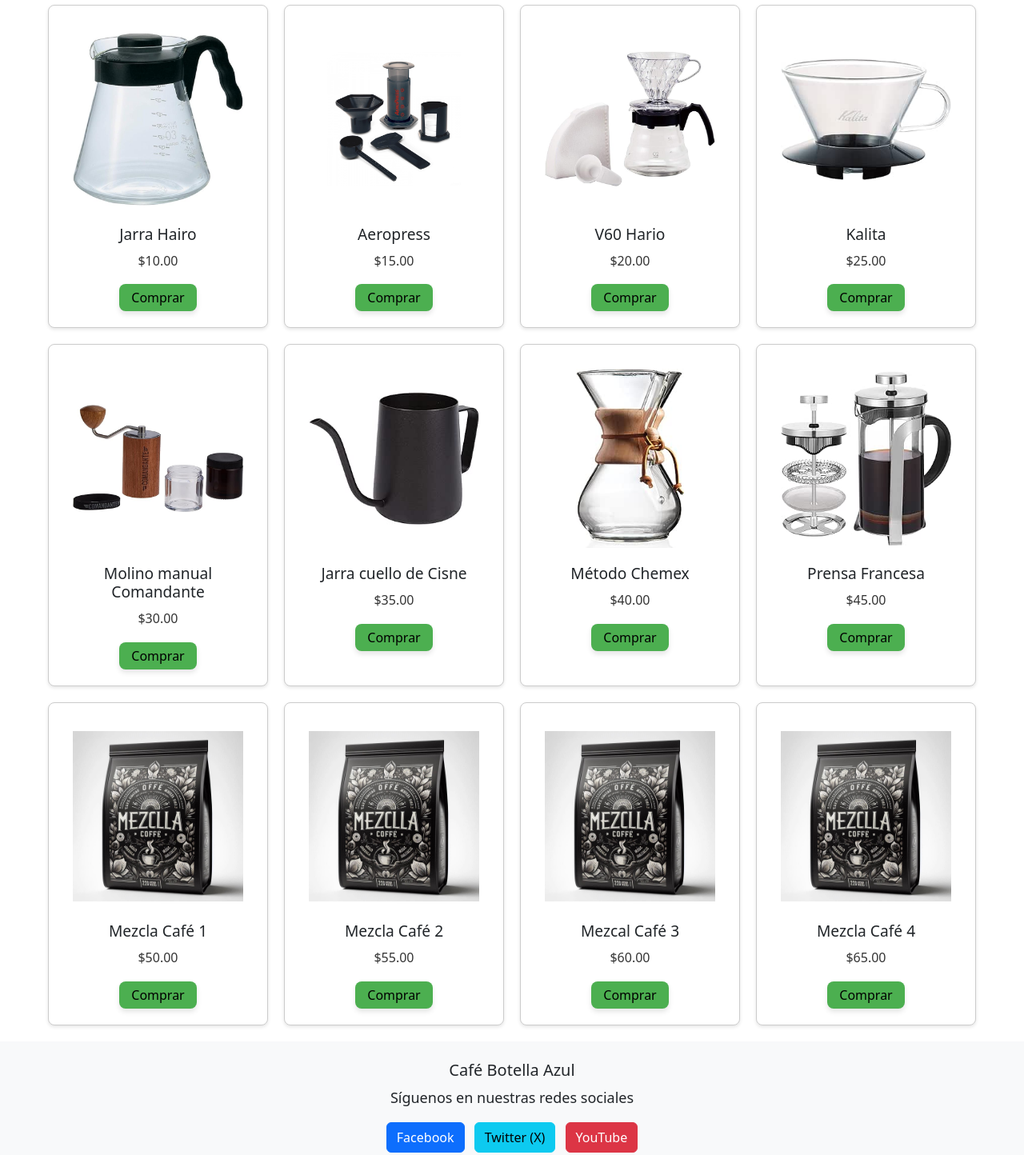
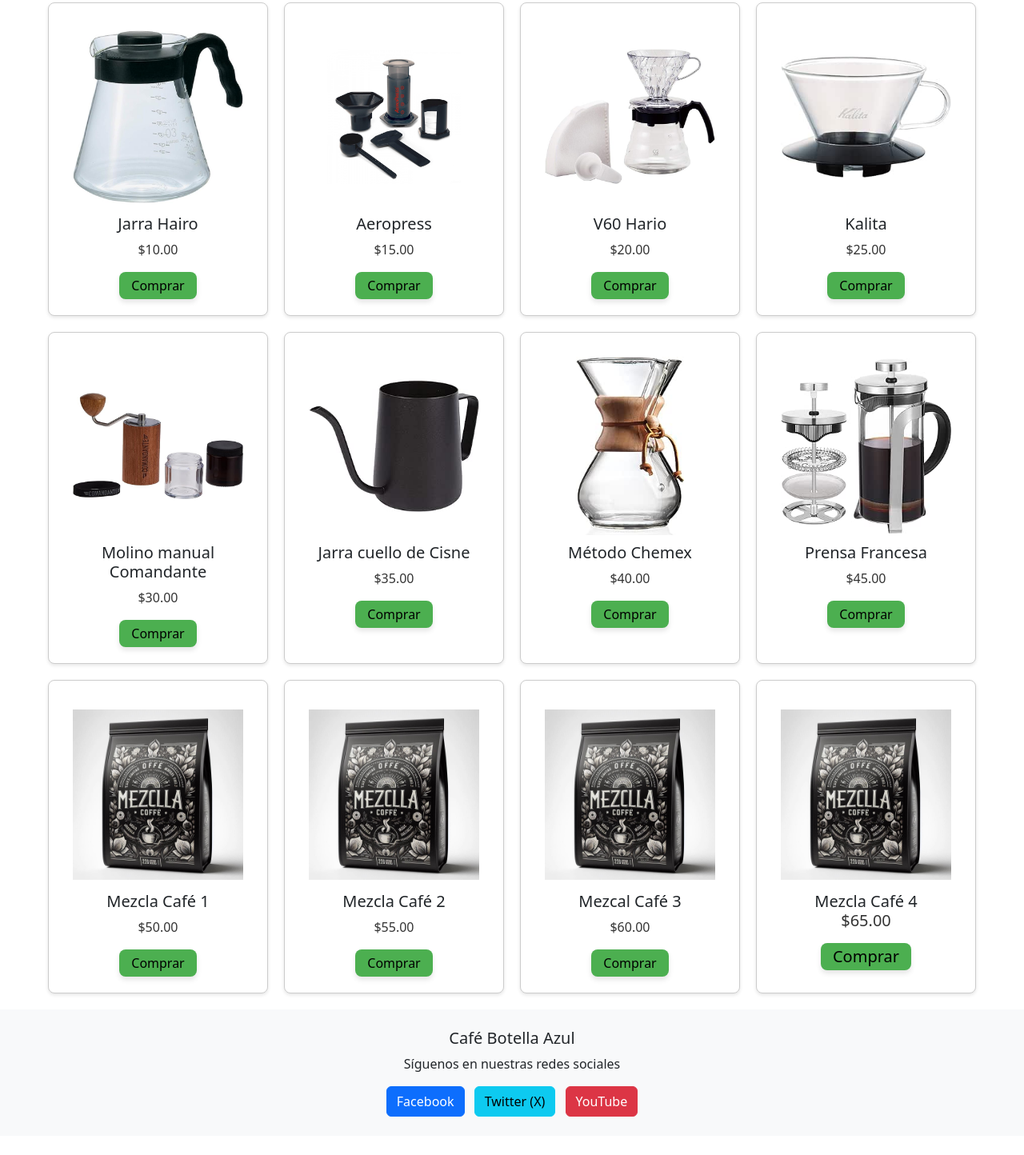
Before and after one commit to MarcoOctavio/PFVenegas, a plain HTML site: page pages/shop.html in a window 1280 px wide. Shown: the part 129-1573 px from the top of the page at 80% size. After the commit the page ends 1549 px from the top, so only its background shows below. Drawn offline with Linux system fonts and the light colour scheme.

Commit message:
Features related to SEO and minor fixes

```diff
--- a/css/style.css
+++ b/css/style.css
@@ -30,7 +30,7 @@
     height: auto;
     object-fit: cover;
 }
-
+/* Formato de Grilla */
 .product-grid {
     display: grid;
     grid-template-columns: repeat(4, 1fr);
@@ -86,8 +86,12 @@
 .shopping-btn:active{
     transform: scale(0.95);
 }
+
+
+
+
 /*class "textBocks"*/
-.textBlocks{
+/* .textBlocks{
     color: black;
     background-color: aliceblue;
     position: relative;
@@ -178,4 +182,4 @@
 
 .btn-social {
     margin-top: 10px;
-}
+} */
--- a/pages/about.html
+++ b/pages/about.html
@@ -7,6 +7,7 @@
     <link rel="stylesheet" href="../css/style.css">
     <link rel="shortcut icon" href="./assets/images/anchor.svg" type="image/x-icon">
     <link rel="stylesheet" href="../css/bootstrap.min.css">
+    <link rel="shortcut icon" href="./assets/images/anchor.svg" type="image/x-icon">
 </head>
 <body>
     <nav class="navbar navbar-expand-lg navbar-light bg-light">
@@ -78,6 +79,8 @@
           <select id="inputState" class="form-select">
             <option selected>Choose...</option>
             <option>...</option>
+            <option>Mexico City</option>
+            <option>Buenos Aires</option>
           </select>
         </div>
         <div class="col-md-2">
@@ -93,7 +96,7 @@
           </div>
         </div>
         <div class="col-12">
-          <button type="submit" class="btn btn-primary">Sign in</button>
+          <button type="submit" class="btn btn-primary">Register</button>
         </div>
       </form>
 
--- a/pages/shop.html
+++ b/pages/shop.html
@@ -3,10 +3,15 @@
 <head>
     <meta charset="UTF-8">
     <meta name="viewport" content="width=device-width, initial-scale=1.0">
-    <title>Shop</title>
+    <title>Coffee-Shop - Café Botella Azul</title>
     <link rel="stylesheet" href="../css/style.css">
     <link rel="shortcut icon" href="./assets/images/anchor.svg" type="image/x-icon">
     <link rel="stylesheet" href="../css/bootstrap.min.css">
+    <link rel="shortcut icon" href="./assets/images/anchor.svg" type="image/x-icon">
+    <!-- Meta SEO tags -->
+    <meta name="description" content="Compra los mejores productos para la preparación de café en nuestra tienda en línea. Desde jarra Hairo hasta métodos como Aeropress y Chemex. ¡Visítanos ahora!">
+    <meta name="keywords" content="café, tienda en línea, jarra Hairo, Aeropress, Chemex, V60, Kalita, Molino manual, Prensa francesa, Mezcla de café">
+    <meta name="author" content="Café Botella Azul">
 
 </head>
 <body>
@@ -42,78 +47,78 @@
 
      <!-- Inincia la  sección de shopping, esta parte la haré con containers -->
 <div id="shopping">
-    <h1>Tienda en linea</h1>
+    <h1 class="text-center">Tienda en linea</h1>
     <div class="product-grid">
         <div class="product-item">
-            <img src="../assets/images/jarra_Hairo.jpg" alt="Producto 1">
-            <h2>Jarra Hairo</h2>
+            <img src="../assets/images/jarra_Hairo.jpg" alt="Jarra Hario">
+            <h5>Jarra Hairo</h5>
             <p>$10.00</p>
             <button class="shopping-btn">Comprar</button>
 
         </div>
         <div class="product-item">
-            <img src="../assets/images/Aeropress.jpg" alt="Producto 2">
-            <h2>Aeropress</h2>
+            <img src="../assets/images/Aeropress.jpg" alt="Aeropress">
+            <h5>Aeropress</h5>
             <p>$15.00</p>
             <button class="shopping-btn">Comprar</button>
         </div>
         <div class="product-item">
-            <img src="../assets/images/V60_Hario.jpg" alt="Producto 3">
-            <h2>V60 Hario</h2>
+            <img src="../assets/images/V60_Hario.jpg" alt="V60 hario">
+            <h5>V60 Hario</h5>
             <p>$20.00</p>
             <button class="shopping-btn">Comprar</button>
         </div>
         <div class="product-item">
-            <img src="../assets/images/Kalita.jpg" alt="Producto 4">
-            <h2>Kalita</h2>
+            <img src="../assets/images/Kalita.jpg" alt="Kalita">
+            <h5>Kalita</h5>
             <p>$25.00</p>
             <button class="shopping-btn">Comprar</button>
         </div>
         <div class="product-item">
-            <img src="../assets/images/Molino_manual.jpg" alt="Producto 5">
-            <h2>Molino manual Comandante</h2>
+            <img src="../assets/images/Molino_manual.jpg" alt="Molino manual">
+            <h5>Molino manual Comandante</h5>
             <p>$30.00</p>
             <button class="shopping-btn">Comprar</button>
         </div>
         <div class="product-item">
-            <img src="../assets/images/Jarrra_CelloCisne.jpg" alt="Producto 6">
-            <h2>Jarra cuello de Cisne</h2>
+            <img src="../assets/images/Jarrra_CelloCisne.jpg" alt="Jarra cuello cisne">
+            <h5>Jarra cuello de Cisne</h5>
             <p>$35.00</p>
             <button class="shopping-btn">Comprar</button>
         </div>
         <div class="product-item">
-            <img src="../assets/images/Chemex_Producto.jpg" alt="Producto 7">
-            <h2>Método Chemex</h2>
+            <img src="../assets/images/Chemex_Producto.jpg" alt="Chemex">
+            <h5>Método Chemex</h5>
             <p>$40.00</p>
             <button class="shopping-btn">Comprar</button>
         </div>
         <div class="product-item">
-            <img src="../assets/images/PrensaFrancesa.jpg" alt="Producto 8">
-            <h2>Prensa Francesa</h2>
+            <img src="../assets/images/PrensaFrancesa.jpg" alt="Prensa Francesa">
+            <h5>Prensa Francesa</h5>
             <p>$45.00</p>
             <button class="shopping-btn">Comprar</button>
         </div>
         <div class="product-item">
-            <img src="../assets/images/MezclaCafe.jpg" alt="Producto 9">
-            <h2>Mezcla Café 1</h2>
+            <img src="../assets/images/MezclaCafe.jpg" alt="Mezcla Café">
+            <h5>Mezcla Café 1</h5>
             <p>$50.00</p>
             <button class="shopping-btn">Comprar</button>
         </div>
         <div class="product-item">
-            <img src="../assets/images/MezclaCafe.jpg" alt="Producto 10">
-            <h2>Mezcla Café 2</h2>
+            <img src="../assets/images/MezclaCafe.jpg" alt="Mezcla Café">
+            <h5>Mezcla Café 2</h5>
             <p>$55.00</p>
             <button class="shopping-btn">Comprar</button>
         </div>
         <div class="product-item">
-            <img src="../assets/images/MezclaCafe.jpg" alt="Producto 11">
-            <h2>Mezcal Café 3</h2>
+            <img src="../assets/images/MezclaCafe.jpg" alt="Mezcla Café">
+            <h5>Mezcal Café 3</h5>
             <p>$60.00</p>
             <button class="shopping-btn">Comprar</button>
         </div>
         <div class="product-item">
-            <img src="../assets/images/MezclaCafe.jpg" alt="Producto 12">
-            <h2>Mezcla Café 4</h2>
+            <img src="../assets/images/MezclaCafe.jpg" alt="Mezcla Café">
+            <h5>Mezcla Café 4</5>
             <p>$65.00</p>
             <button class="shopping-btn">Comprar</button>
         </div>
```
Also changed, not shown: index.html (+2 -3 lines), pages/methods.html (+11 -33 lines), pages/recipes.html (+3 -27 lines).
